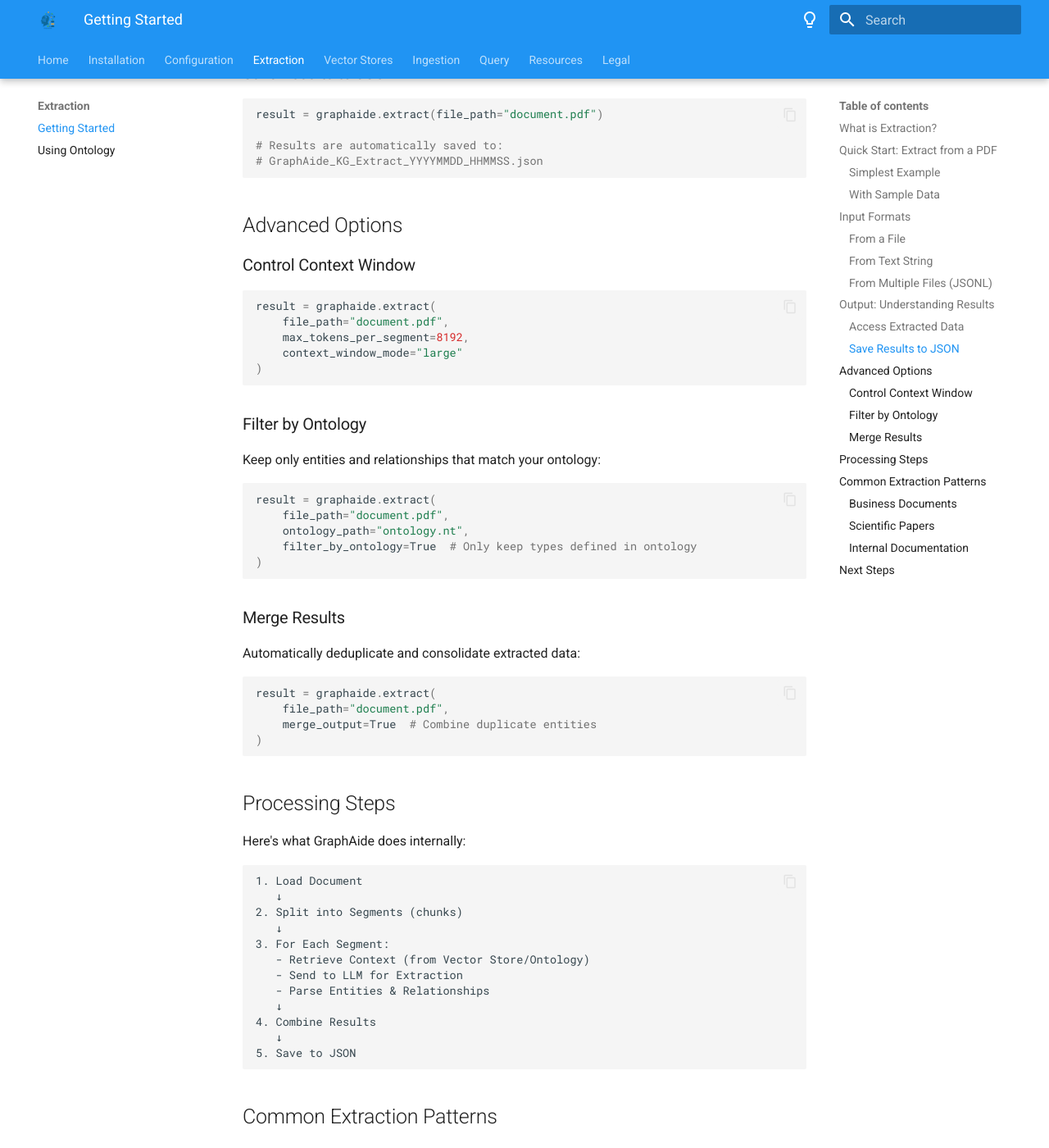
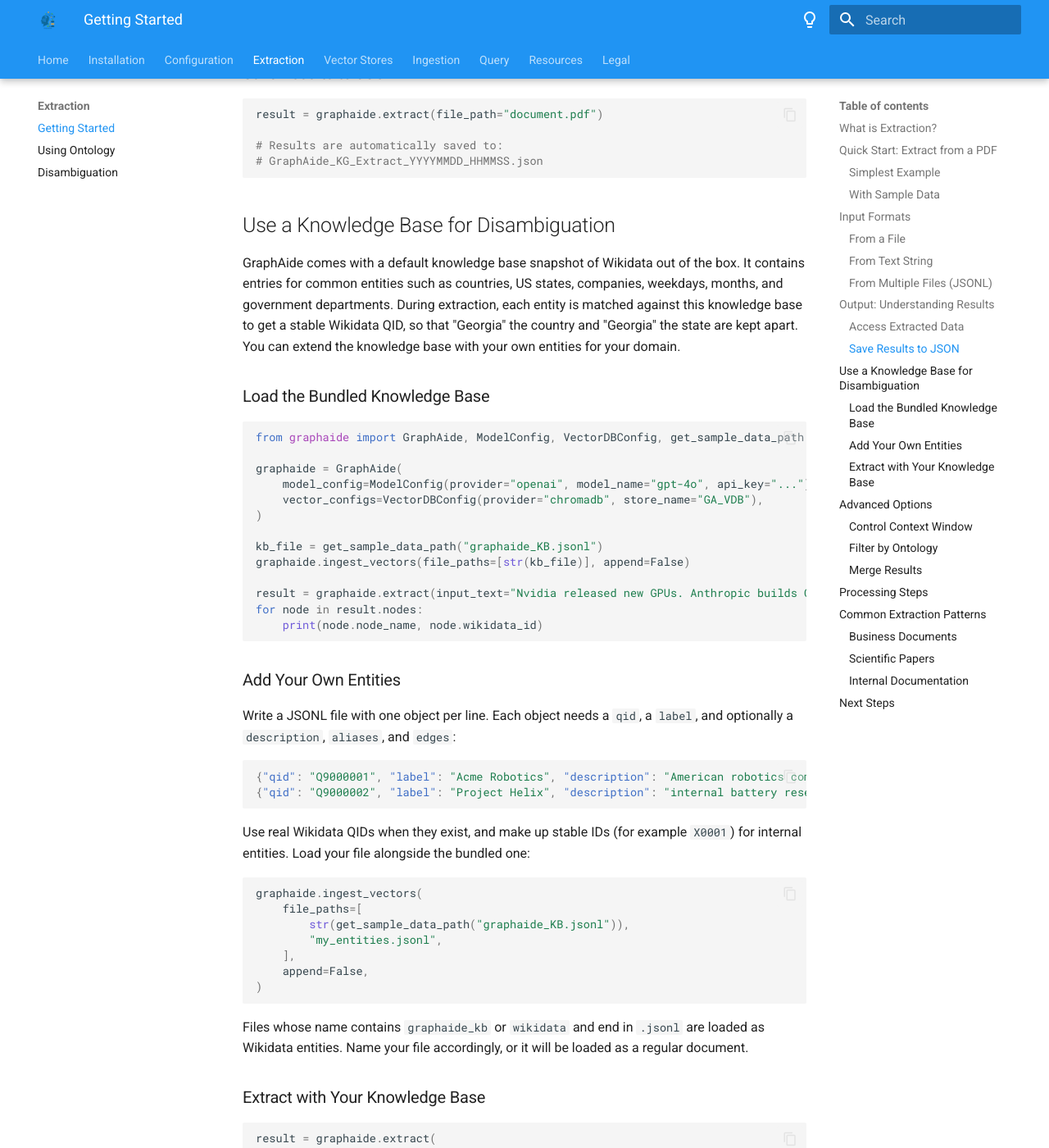
Before and after one commit to pnnl/GraphAide, an MkDocs documentation site: the page built from docs/extraction/index.md, in a window 1280 px wide and 1400 px high, scrolled down 2419 px. Shown: the whole window at 82% size. Built offline with MkDocs 1.6.1 and Material for MkDocs 9.7.7, drawn with Linux system fonts in a browser that asks for light colours; some of the changed text lies outside the part shown.

Commit message:
feat: Add disambiguation documentation and integrate into extraction navigation

````diff
--- a/docs/extraction/index.md
+++ b/docs/extraction/index.md
@@ -118,6 +118,64 @@
 # GraphAide_KG_Extract_YYYYMMDD_HHMMSS.json
 ```
 
+## Use a Knowledge Base for Disambiguation
+
+GraphAide comes with a default knowledge base snapshot of Wikidata out of the box. It contains entries for common entities such as countries, US states, companies, weekdays, months, and government departments. During extraction, each entity is matched against this knowledge base to get a stable Wikidata QID, so that "Georgia" the country and "Georgia" the state are kept apart. You can extend the knowledge base with your own entities for your domain.
+
+### Load the Bundled Knowledge Base
+
+```python
+from graphaide import GraphAide, ModelConfig, VectorDBConfig, get_sample_data_path
+
+graphaide = GraphAide(
+    model_config=ModelConfig(provider="openai", model_name="gpt-4o", api_key="..."),
+    vector_configs=VectorDBConfig(provider="chromadb", store_name="GA_VDB"),
+)
+
+kb_file = get_sample_data_path("graphaide_KB.jsonl")
+graphaide.ingest_vectors(file_paths=[str(kb_file)], append=False)
+
+result = graphaide.extract(input_text="Nvidia released new GPUs. Anthropic builds Claude.", merge=True)
+for node in result.nodes:
+    print(node.node_name, node.wikidata_id)
+```
+
+### Add Your Own Entities
+
+Write a JSONL file with one object per line. Each object needs a `qid`, a `label`, and optionally a `description`, `aliases`, and `edges`:
+
+```json
+{"qid": "Q9000001", "label": "Acme Robotics", "description": "American robotics company", "aliases": ["Acme"], "edges": []}
+{"qid": "Q9000002", "label": "Project Helix", "description": "internal battery research program", "aliases": ["Helix"], "edges": []}
+```
+
+Use real Wikidata QIDs when they exist, and make up stable IDs (for example `X0001`) for internal entities. Load your file alongside the bundled one:
+
+```python
+graphaide.ingest_vectors(
+    file_paths=[
+        str(get_sample_data_path("graphaide_KB.jsonl")),
+        "my_entities.jsonl",
+    ],
+    append=False,
+)
+```
+
+Files whose name contains `graphaide_kb` or `wikidata` and end in `.jsonl` are loaded as Wikidata entities. Name your file accordingly, or it will be loaded as a regular document.
+
+### Extract with Your Knowledge Base
+
+```python
+result = graphaide.extract(
+    input_text="Acme Robotics and Project Helix announced a partnership with Nvidia.",
+    merge=True,
+)
+for node in result.nodes:
+    print(f"{node.node_name:20} {node.wikidata_id}")
+```
+
+Entities that match one of your entries get its QID. Entities with no match stay without `wikidata_id`. See [Disambiguation](disambiguation.md) for how matches are chosen.
+
 ## Advanced Options
 
 ### Control Context Window
--- a/mkdocs.yml
+++ b/mkdocs.yml
@@ -65,6 +65,7 @@
   - Extraction:
       - Getting Started: extraction/index.md
       - Using Ontology: extraction/ontology.md
+      - Disambiguation: extraction/disambiguation.md
   - Vector Stores:
       - Setup & Loading: vector-stores/setup.md
       - Using in Extraction: vector-stores/usage.md
````
Also changed, not shown: docs/extraction/disambiguation.md (added, +77 -0 lines).
